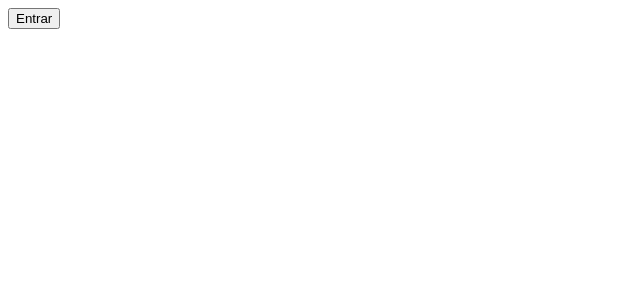
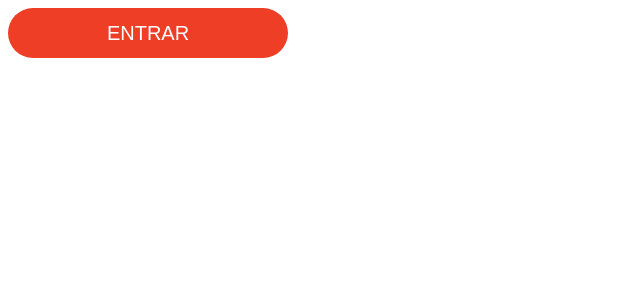
Before and after one commit to felipeolliveira/meu-botcamp, a React (Create React App) app in the folder app/: page / in a window 1280 px wide. Shown: the top 300 px of the page, without its empty margins (0-640 px from the left). Built offline with nearby package versions, Linux system fonts and the light colour scheme.

Commit message:
Criado o css do component App.js

```diff
--- /dev/null
+++ b/app/src/App.css
@@ -0,0 +1,10 @@
+.btn-botcamp {
+  width: 280px;
+  height: 50px;
+  background-color: #ee3e25;
+  color: #fff;
+  font-size: 20px;
+  border-radius: 25px;
+  border: none;
+  text-transform: uppercase;
+}
--- /dev/null
+++ b/app/src/App.js
@@ -0,0 +1,10 @@
+import React, { Component } from "react";
+import "./App.css";
+
+class App extends Component{
+  render() {
+    return <button className="btn-botcamp">Entrar</button>
+  }
+}
+
+export default App;
--- a/app/src/index.js
+++ b/app/src/index.js
@@ -1,10 +1,6 @@
-import React, { Component } from "react";
+import React from "react";
 import ReactDOM from "react-dom";
 
-class App extends Component{
-  render() {
-    return <button>Entrar</button>
-  }
-}
+import App from "./App";
 
 ReactDOM.render(<App /> , document.getElementById("root"))
```
